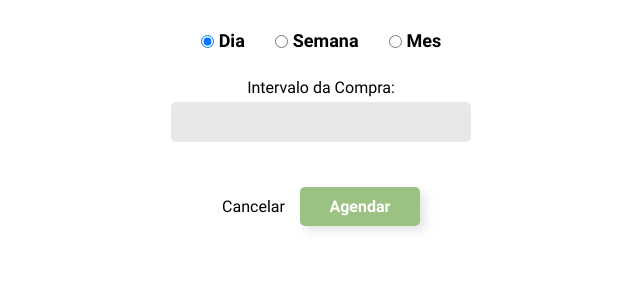
After one commit to ArisCodeOFC/Food4FITWeb, a PHP site: page /view/form-agendar-prato.php in a window 1280 px wide. The commit adds this page. Shown: the top 300 px of the page, without its empty margins (319-959 px from the left). Run offline with PHP 8.4, Linux system fonts and the light colour scheme.

Commit message:
Modal de agendamento

```diff
--- a/assets/css/classes-genericas.css
+++ b/assets/css/classes-genericas.css
@@ -687,15 +687,15 @@ input[type="checkbox"].switch-styled:checked:after{
   height: auto;
   position: relative;
 }
+.form-generic-content{
+  height: auto;
+}
 .form-title{
     font-size: 18px;
     color: #000;
     font-family: "Roboto Regular";
     padding-bottom: 15px;
     text-align: center;
-}
-.form-generic-content{
-  height: auto;
 }
 .form-row{
     width: 100%;
--- /dev/null
+++ b/view/form-agendar-prato.php
@@ -0,0 +1,43 @@
+<!DOCTYPE html>
+<html lang="pt-br">
+<head>
+	<meta charset="utf-8">
+	<meta http-equiv="X-UA-Compatible" content="IE=edge">
+	<meta name="viewport" content="width=device-width, initial-scale=1.0">
+	<title>Carrinho - Food 4Fit</title>
+	<link rel="icon" type="image/png" href="assets/images/icons/favicon.png"/>
+	<link rel="stylesheet" href="assets/css/stylesheet.css">
+	<link rel="stylesheet" href="assets/css/classes-genericas.css">
+	<link rel="stylesheet" href="assets/css/font-style.css">
+    <link rel="stylesheet" href="assets/css/keyframes.css">
+	<link rel="stylesheet" href="assets/css/mobile-stylesheet.css">
+	<script src="assets/js/jquery-3.3.1.min.js"></script>
+	<script src="assets/js/scripts.js"></script>
+</head>
+<body>
+	<div class="form-generic width-small margin-left-auto margin-right-auto margin-top-30px margin-bottom-30px">
+		<form class="form-generic-content" action="#" method="POST" name="frmagendar">
+			<div style="width: 100%; height: auto; display: flex; justify-content: center">
+    			<input type="radio" name="periodo" id="dia" value="D" required checked>
+    			<label for="dia" class="label-generic margin-right-30px">Dia</label>
+    			<input type="radio" name="periodo" id="semana" value="S" required>
+    			<label for="semana" class="label-generic margin-right-30px">Semana</label>
+    			<input type="radio" name="periodo" id="mes" value="M" required>
+    			<label for="mes" class="label-generic">Mes</label>
+    		</div>
+			<div style="width: 100%; height: auto; display: flex; flex-direction: column; justify-content: center">
+    			<label for="tempo-agendado" class="margin-left-auto margin-right-auto margin-top-15px">Intervalo da Compra:</label>
+    		<input type="text" id="tempo-agendado" class="input-generic margin-left-auto margin-right-auto" style="width:300px ">
+    		</div>
+    		<div class="generic-modal-row margin-top-30px margin-bottom-60px" style="align-items: center;">
+				<div class="cancel margin-left-auto margin-right-15px">
+					<span>Cancelar</span>
+				</div>
+				<div class="btn-generic confirm box-shadow margin-right-auto">
+					<span>Agendar</span>
+				</div>
+			</div>
+		</form>
+	</div>
+</body>
+</html>
```
Also changed, not shown: view/meus-pedidos.php (+61 -2 lines).
